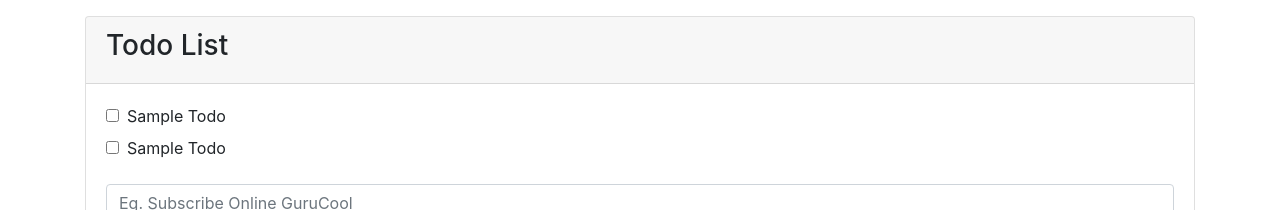
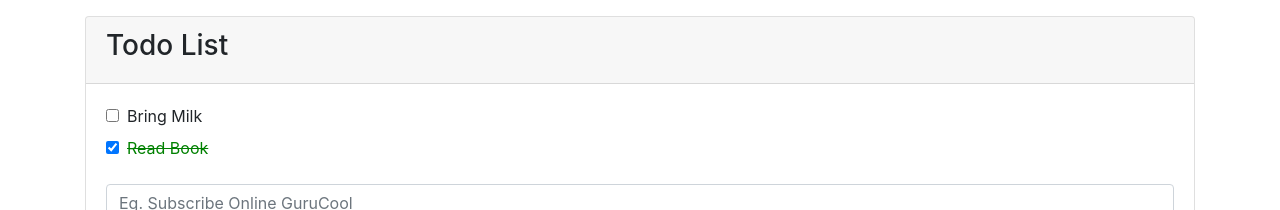
Before and after one commit to onlinegurucool/react-js-tutorial, a React (Create React App) app: page / in a window 1280 px wide. Shown: the top 210 px of the page. Built offline with nearby package versions, Linux system fonts and the light colour scheme.

Commit message:
key added into for loop

```diff
--- a/src/components/Todo/List.js
+++ b/src/components/Todo/List.js
@@ -29,11 +29,12 @@ class TodoList extends Component {
             <>
                 <ul className="list-unstyled">
                     {list.map((listObj,index) => {
+                        let {todo,status} = listObj;
                         return (
                             <li key={index}>
-                                <input type="checkbox" id="checkbox" />
-                                <label className="ml-2" htmlFor="checkbox">
-                                    Sample Todo
+                                <input type="checkbox" checked={status ? "checked" : ""}  id="checkbox" />
+                                <label className={status ? "ml-2 completed" : "ml-2"} htmlFor="checkbox">
+                                    {todo}
                                 </label>
                             </li>
                         );
```
